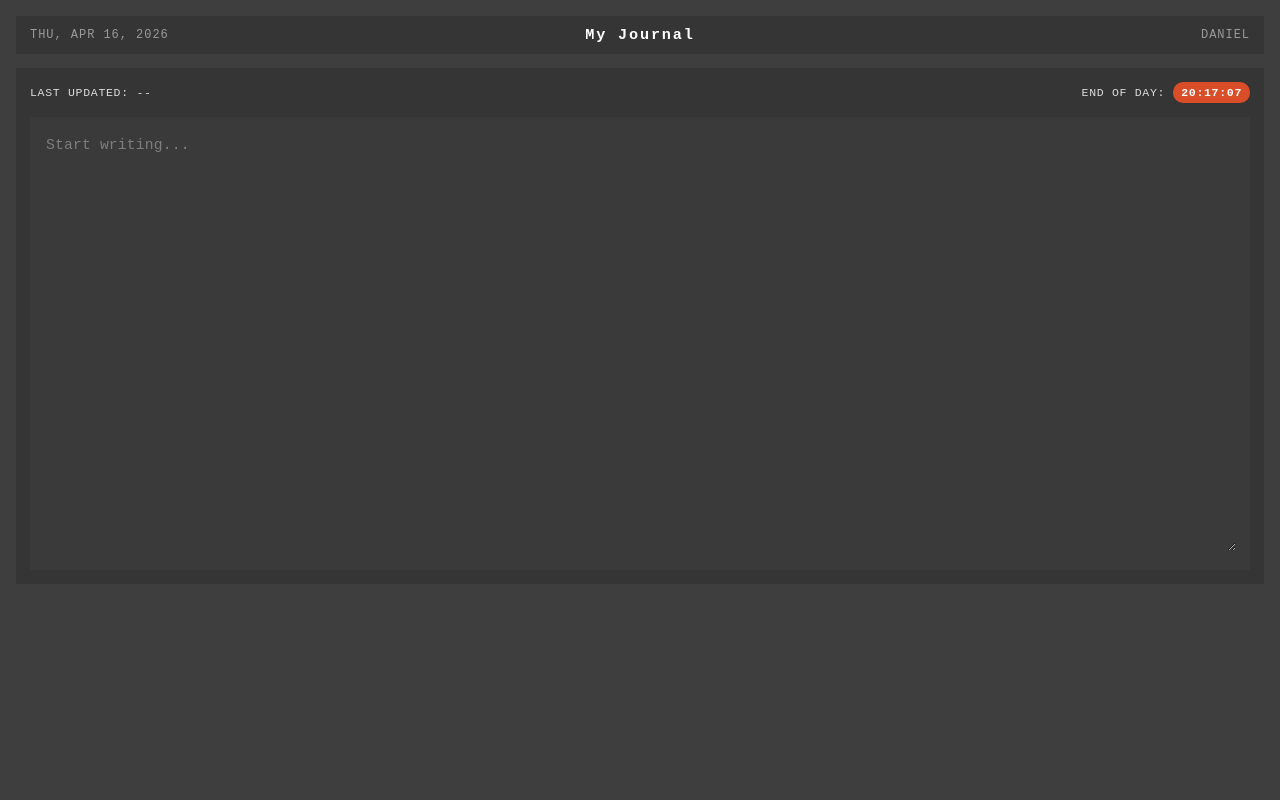
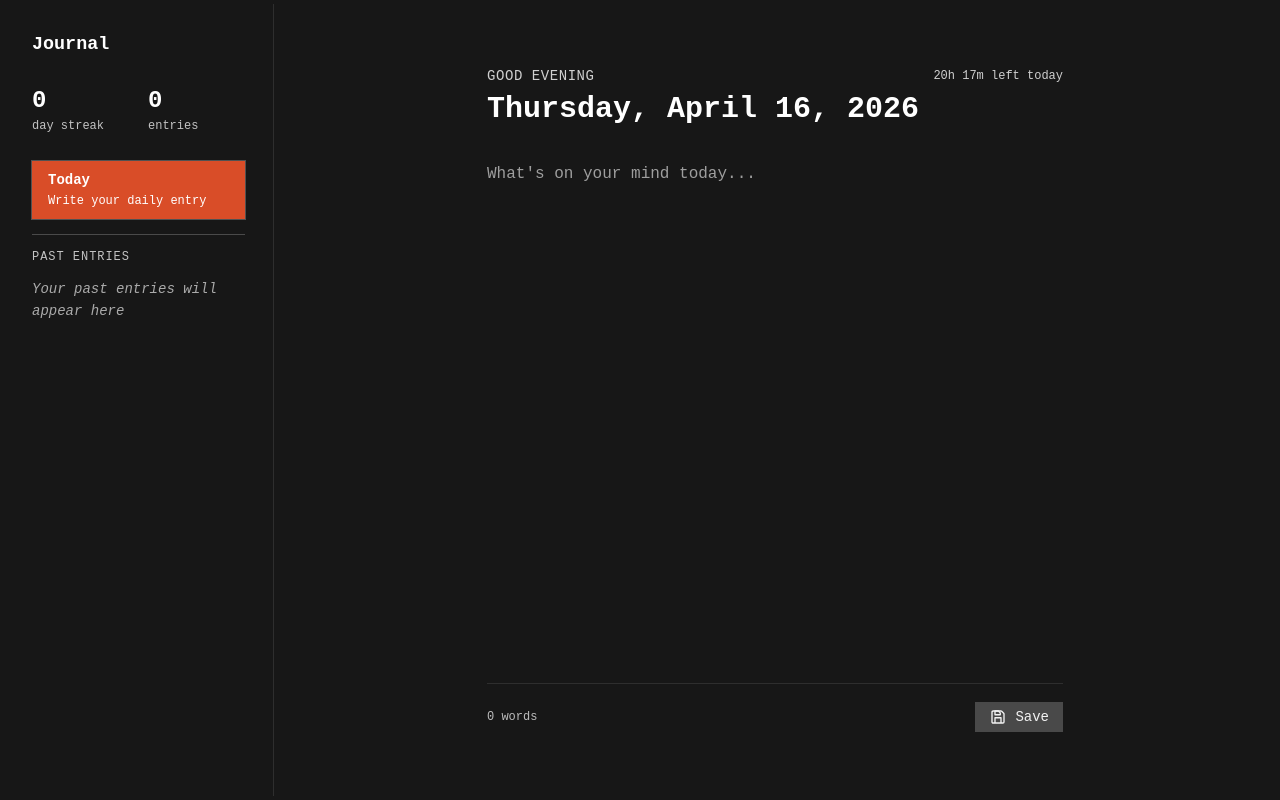
Before and after one commit to selitzer/dailynote, a React (Vite) app: page / in a window 1280 px wide. Built offline with nearby package versions, Linux system fonts and the light colour scheme.

Commit message:
progress on main page UI

```diff
--- a/src/App.css
+++ b/src/App.css
@@ -1,122 +1,284 @@
 .app {
   min-height: 100vh;
-  background: #3e3e3e;
-  color: #e6e6e6;
-  padding: 16px;
+  background: #171717;
+  padding: 4px;
 }
 
-.topbar {
+.shell {
+  min-height: calc(100vh - 8px);
   display: grid;
-  grid-template-columns: 1fr auto 1fr;
-  align-items: center;
-  background: #353535;
-  padding: 10px 14px;
+  grid-template-columns: 270px 1fr;
+  background: #171717;
+  overflow: hidden;
 }
 
-.topbar-left,
-.topbar-right {
+/* sidebar */
+
+.sidebar {
+  padding: 30px 28px;
+  border-right: 1px solid #2e2e2e;
+  display: flex;
+  flex-direction: column;
+}
+
+.journal-title {
+  margin: 0;
+  font-size: 1.15rem;
+  font-weight: 700;
+  color: #ffffff;
+}
+
+.stats {
+  display: flex;
+  gap: 44px;
+  margin-top: 34px;
+}
+
+.stat {
+  display: flex;
+  flex-direction: column;
+  gap: 6px;
+}
+
+.stat-number {
+  font-size: 1.5rem;
+  line-height: 1;
+  font-weight: 700;
+  color: #ffffff;
+}
+
+.stat-label {
+  font-size: 0.75rem;
+  color: #c3c3c3;
+}
+
+.today-card {
+  margin-top: 28px;
+  width: 100%;
+  border: none;
+  background: #d94d28;
+  color: #ffffff;
+  text-align: left;
+  padding: 11px 16px;
+  cursor: pointer;
+}
+
+.today-title {
+  font-size: 0.875rem;
+  font-weight: 700;
+  margin-bottom: 6px;
+}
+
+.today-subtitle {
+  font-size: 0.75rem;
+}
+
+.sidebar-divider {
+  height: 1px;
+  background: #4a4a4a;
+  margin: 15px 0;
+}
+
+.past-section {
+  display: flex;
+  flex-direction: column;
+  gap: 14px;
+}
+
+.past-title {
   font-size: 0.75rem;
   letter-spacing: 0.08em;
-  color: #9a9a9a;
   text-transform: uppercase;
+  color: #c3c3c3;
 }
 
-.topbar-left {
-  text-align: left;
+.past-text {
+  font-size: 0.875rem;
+  color: #aaaaaa;
+  font-style: italic;
+  line-height: 1.6;
 }
 
-.topbar-right {
-  text-align: right;
+
+.main {
+  min-width: 0;
+  overflow-y: auto;
 }
 
-.topbar-center {
-  font-size: 0.95rem;
-  font-weight: 700;
-  letter-spacing: 0.12em;
-  color: #ffffff;
-  text-align: center;
+.main-inner {
+  width: 100%;
+  max-width: 42rem;
+  margin-left: auto;
+  margin-right: auto;
+  padding-left: 3rem;
+  padding-right: 3rem;
+  padding-top: 4rem;
+  padding-bottom: 4rem;
+  min-height: 100%;
+  display: flex;
+  flex-direction: column;
 }
 
-.editor-shell {
-  margin-top: 14px;
-  background: #353535;
-  padding: 14px;
-}
-
-.editor-meta {
+.main-top {
   display: flex;
   justify-content: space-between;
   align-items: center;
   gap: 16px;
-  margin-bottom: 14px;
 }
 
-.editor-meta-left,
-.editor-meta-right {
+.greeting {
+  font-size: 0.875rem;
+  letter-spacing: 0.04em;
+  color: #d0d0d0;
+}
+
+.time-left {
+  font-size: 0.75rem;
+  color: #d0d0d0;
+}
+
+.date-heading {
+  margin: 10px 0 34px;
+  font-size: 1.875rem;
+  line-height: 1.06;
+  color: #ffffff;
+  max-width: 760px;
+}
+
+.writing-area {
+  flex: 1;
+  width: 100%;
+  min-height: 300px;
+  border: none;
+  outline: none;
+  resize: none;
+  background: transparent;
+  color: #f2f2f2;
+  font-size: 1rem;
+  line-height: 1.8;
+  padding: 0;
+}
+
+.writing-area::placeholder {
+  color: #9e9e9e;
+}
+
+.bottom-bar {
+  margin-top: 20px;
+  padding-top: 18px;
+  border-top: 1px solid #2e2e2e;
+  display: flex;
+  justify-content: space-between;
+  align-items: center;
+  gap: 16px;
+}
+
+.word-count {
+  font-size: 0.75rem;
+  color: #bcbcbc;
+}
+
+.saved-button {
+  border: none;
+  background: #494949;
+  color: #f2f2f2;
+  padding: 6px 14px;
+  cursor: pointer;
+  font: inherit;
+  font-size: 0.875rem;
+
+  display: inline-flex;
+  align-items: center;
+  gap: 8px;
+
+  transition: background 0.2s ease, opacity 0.2s ease, color 0.2s ease;
+}
+
+.saved-button--accent {
+  background: #d94d28;
+  color: #ffffff;
+}
+
+.saved-button--disabled {
+  cursor: default;
+  pointer-events: none;
+  opacity: 1;
+}
+
+.saved-icon {
+  width: 18px;
+  height: 18px;
+  flex-shrink: 0;
+}
+
+.today-card--active {
+  outline: 1px solid rgba(255, 255, 255, 0.25);
+}
+
+.past-entry-list {
   display: flex;
   flex-direction: column;
-  gap: 4px;
+  gap: 10px;
 }
 
-.editor-subinfo {
-  margin: 0;
-  font-size: 0.72rem;
-  letter-spacing: 0.06em;
-  color: #dcdcdc;
-  text-transform: uppercase;
+.past-entry-button {
+  width: 100%;
+  border: 1px solid #4a4a4a;
+  background: transparent;
+  color: #f2f2f2;
+  text-align: left;
+  padding: 12px 14px;
+  cursor: pointer;
+  font: inherit;
 }
 
-.editor-meta-right {
-  text-align: right;
-}
-.deadline-row {
-  display: flex;
-  align-items: center;
-  gap: 8px;
+.past-entry-button--active {
+  background: #494949;
 }
 
-.deadline-badge {
-  background: #d94d28;
+.past-entry-date {
+  font-size: 0.78rem;
   color: #ffffff;
-  padding: 4px 8px;
-  border-radius: 10px;
-  font-size: 0.72rem;
-  font-weight: 700;
-  letter-spacing: 0.06em;
-}
-.editor-body {
-  background: #3a3a3a;
-  padding: 14px;
+  margin-bottom: 6px;
 }
 
-.journal-editor {
-  width: 100%;
-  min-height: 420px;
-  border: none;
-  outline: none;
-  resize: vertical;
-  background: transparent;
-  color: #f2f2f2;
-  font-size: 0.92rem;
-  line-height: 1.7;
-  letter-spacing: 0.01em;
+.past-entry-preview {
+  font-size: 0.75rem;
+  color: #bcbcbc;
+  line-height: 1.5;
+   white-space: nowrap;
+  overflow: hidden;
+  text-overflow: ellipsis;
 }
 
-.journal-editor::placeholder {
-  color: #7e7e7e;
+.writing-area--readonly {
+  cursor: default;
 }
 
-@media (max-width: 700px) {
-  .editor-meta {
-    flex-direction: column;
-    align-items: flex-start;
+.locked-label {
+  font-size: 0.875rem;
+  color: #bcbcbc;
+}
+
+.saved-button:disabled {
+  pointer-events: none;
+}
+
+@media (max-width: 900px) {
+  .shell {
+    grid-template-columns: 1fr;
   }
 
-  .editor-meta-right {
-    text-align: left;
+  .sidebar {
+    border-right: none;
+    border-bottom: 1px solid #2e2e2e;
   }
 
-  .journal-editor {
-    min-height: 360px;
+ .main-inner {
+  padding: 32px 22px 22px;
+}
+
+  .date-heading {
+    max-width: none;
   }
 }
--- a/src/App.tsx
+++ b/src/App.tsx
@@ -1,75 +1,290 @@
-import { useEffect, useState } from "react";
+import { useEffect, useMemo, useState } from "react";
 import "./App.css";
 
-function App() {
-  const today = new Date().toLocaleDateString(undefined, {
-    weekday: "short",
-    month: "short",
+type PastEntry = {
+  id: string;
+  dateKey: string;
+  dateLabel: string;
+  content: string;
+};
+
+function getLocalDayKey(date: Date) {
+  const year = date.getFullYear();
+  const month = String(date.getMonth() + 1).padStart(2, "0");
+  const day = String(date.getDate()).padStart(2, "0");
+  return `${year}-${month}-${day}`;
+}
+
+function formatFullDate(date: Date) {
+  return date.toLocaleDateString(undefined, {
+    weekday: "long",
+    month: "long",
     day: "numeric",
     year: "numeric",
   });
+}
 
-  const journalName = "My Journal";
-  const userName = "DANIEL";
+function formatShortDate(date: Date) {
+  return date.toLocaleDateString(undefined, {
+    month: "long",
+    day: "numeric",
+    year: "numeric",
+  });
+}
 
+function App() {
+  const initialDate = new Date();
+
+  const [text, setText] = useState("");
   const [timeLeft, setTimeLeft] = useState("");
+  const [savedText, setSavedText] = useState("");
+  const [justSaved, setJustSaved] = useState(false);
+
+  const [currentDayKey, setCurrentDayKey] = useState(getLocalDayKey(initialDate));
+const [currentDateLabel, setCurrentDateLabel] = useState(formatFullDate(initialDate));
+
+  const [pastEntries, setPastEntries] = useState<PastEntry[]>([]);
+  const [selectedPastEntryId, setSelectedPastEntryId] = useState<string | null>(null);
+
+  const selectedPastEntry = useMemo(() => {
+    return pastEntries.find((entry) => entry.id === selectedPastEntryId) ?? null;
+  }, [pastEntries, selectedPastEntryId]);
+
+  const isViewingPastEntry = selectedPastEntry !== null;
 
   useEffect(() => {
+    const finalizeCurrentDay = () => {
+      const archivedContent = savedText.trim();
+
+      const oldDayDate = new Date(currentDayKey + "T12:00:00");
+      const nextDayDate = new Date(oldDayDate);
+      nextDayDate.setDate(nextDayDate.getDate() + 1);
+
+      if (archivedContent) {
+        setPastEntries((prev) => [
+          {
+            id: currentDayKey,
+            dateKey: currentDayKey,
+            dateLabel: formatShortDate(oldDayDate),
+            content: archivedContent,
+          },
+          ...prev.filter((entry) => entry.id !== currentDayKey),
+        ]);
+      }
+
+      setText("");
+      setSavedText("");
+      setJustSaved(false);
+      setSelectedPastEntryId(null);
+
+      setCurrentDayKey(getLocalDayKey(nextDayDate));
+      setCurrentDateLabel(formatFullDate(nextDayDate));
+    };
+
     const updateTimer = () => {
       const now = new Date();
+      const todayKey = getLocalDayKey(now);
+
+      if (todayKey !== currentDayKey) {
+        finalizeCurrentDay();
+        return;
+      }
 
       const midnight = new Date();
       midnight.setHours(24, 0, 0, 0);
 
       const diff = midnight.getTime() - now.getTime();
+      const totalMinutes = Math.floor(diff / (1000 * 60));
+      const hours = Math.floor(totalMinutes / 60);
+      const minutes = totalMinutes % 60;
 
-      const hours = Math.floor(diff / (1000 * 60 * 60));
-      const minutes = Math.floor((diff / (1000 * 60)) % 60);
-      const seconds = Math.floor((diff / 1000) % 60);
-
-      const formatted = `${String(hours).padStart(2, "0")}:${String(
-        minutes
-      ).padStart(2, "0")}:${String(seconds).padStart(2, "0")}`;
-
-      setTimeLeft(formatted);
+      setTimeLeft(`${hours}h ${minutes}m`);
     };
 
-    updateTimer(); // run immediately
-
+    updateTimer();
     const interval = setInterval(updateTimer, 1000);
 
     return () => clearInterval(interval);
-  }, []);
+  }, [currentDayKey, currentDateLabel, savedText]);
+
+  const displayedText = isViewingPastEntry ? selectedPastEntry.content : text;
+
+  const wordCount = useMemo(() => {
+    const trimmed = displayedText.trim();
+    if (!trimmed) return 0;
+    return trimmed.split(/\s+/).length;
+  }, [displayedText]);
+
+  const trimmedSavedText = savedText.trim();
+  const hasSavedText = trimmedSavedText.length > 0;
+  const isDirty = text !== savedText;
+
+  const buttonLabel = justSaved
+    ? "Saved"
+    : isDirty && hasSavedText
+    ? "Save Edit"
+    : "Save";
+
+  const buttonIsAccent = isDirty && !justSaved;
+  const buttonDisabled = !buttonIsAccent || isViewingPastEntry;
+
+  const handleSave = () => {
+    if (buttonDisabled) return;
+
+    setSavedText(text);
+    setJustSaved(true);
+
+    setTimeout(() => {
+      setJustSaved(false);
+    }, 2500);
+  };
+
+  const totalEntries = pastEntries.length + (savedText.trim() ? 1 : 0);
 
   return (
     <main className="app">
-      <header className="topbar">
-        <div className="topbar-left">{today}</div>
-        <div className="topbar-center">{journalName}</div>
-        <div className="topbar-right">{userName}</div>
-      </header>
+      <div className="shell">
+        <aside className="sidebar">
+          <h1 className="journal-title">Journal</h1>
 
-      <section className="editor-shell">
-        <div className="editor-meta">
-          <div className="editor-meta-left">
-            <p className="editor-subinfo">LAST UPDATED: --</p>
+          <div className="stats">
+            <div className="stat">
+              <div className="stat-number">0</div>
+              <div className="stat-label">day streak</div>
+            </div>
+
+            <div className="stat">
+              <div className="stat-number">{totalEntries}</div>
+              <div className="stat-label">entries</div>
+            </div>
           </div>
 
-          <div className="editor-meta-right">
-            <div className="deadline-row">
-              <span className="editor-subinfo">END OF DAY:</span>
-              <span className="deadline-badge">{timeLeft}</span>
+          <button
+            className={`today-card ${!isViewingPastEntry ? "today-card--active" : ""}`}
+            type="button"
+            onClick={() => setSelectedPastEntryId(null)}
+          >
+            <div className="today-title">Today</div>
+            <div className="today-subtitle">Write your daily entry</div>
+          </button>
+
+          <div className="sidebar-divider" />
+
+          <div className="past-section">
+            <div className="past-title">Past Entries</div>
+
+            {pastEntries.length === 0 ? (
+              <div className="past-text">Your past entries will appear here</div>
+            ) : (
+              <div className="past-entry-list">
+                {pastEntries.map((entry) => (
+                  <button
+                    key={entry.id}
+                    type="button"
+                    className={`past-entry-button ${
+                      selectedPastEntryId === entry.id ? "past-entry-button--active" : ""
+                    }`}
+                    onClick={() => setSelectedPastEntryId(entry.id)}
+                  >
+                    <div className="past-entry-date">{entry.dateLabel}</div>
+                    <div className="past-entry-text">{entry.content}</div>
+                  </button>
+                ))}
+              </div>
+            )}
+          </div>
+        </aside>
+
+        <section className="main">
+          <div className="main-inner">
+            <div className="main-top">
+              <div className="greeting">
+                {isViewingPastEntry ? "ARCHIVED ENTRY" : "GOOD EVENING"}
+              </div>
+              <div className="time-left">
+                {isViewingPastEntry ? "read only" : `${timeLeft} left today`}
+              </div>
+            </div>
+
+            <h2 className="date-heading">
+              {isViewingPastEntry ? selectedPastEntry.dateLabel : currentDateLabel}
+            </h2>
+
+            <textarea
+              className={`writing-area ${isViewingPastEntry ? "writing-area--readonly" : ""}`}
+              placeholder="What's on your mind today..."
+              value={displayedText}
+              onChange={(e) => setText(e.target.value)}
+              readOnly={isViewingPastEntry}
+            />
+
+            <div className="bottom-bar">
+              <div className="word-count">
+                {wordCount} {wordCount === 1 ? "word" : "words"}
+              </div>
+
+              {isViewingPastEntry ? (
+                <div className="locked-label">Locked</div>
+              ) : (
+                <button
+                  className={`saved-button ${buttonIsAccent ? "saved-button--accent" : ""} ${
+                    buttonDisabled ? "saved-button--disabled" : ""
+                  }`}
+                  type="button"
+                  onClick={handleSave}
+                  disabled={buttonDisabled}
+                >
+                  {justSaved ? (
+                    <svg
+                      className="saved-icon"
+                      xmlns="http://www.w3.org/2000/svg"
+                      viewBox="0 0 24 24"
+                      fill="none"
+                      aria-hidden="true"
+                    >
+                      <path
+                        d="M5 12.5L9.5 17L19 7.5"
+                        stroke="currentColor"
+                        strokeWidth="2"
+                        strokeLinecap="round"
+                        strokeLinejoin="round"
+                      />
+                    </svg>
+                  ) : (
+                    <svg
+                      className="saved-icon"
+                      xmlns="http://www.w3.org/2000/svg"
+                      viewBox="0 0 24 24"
+                      fill="none"
+                      aria-hidden="true"
+                    >
+                      <path
+                        d="M4 5.5C4 4.67157 4.67157 4 5.5 4H15.8787C16.2765 4 16.658 4.15804 16.9393 4.43934L19.5607 7.06066C19.842 7.34196 20 7.72348 20 8.12132V18.5C20 19.3284 19.3284 20 18.5 20H5.5C4.67157 20 4 19.3284 4 18.5V5.5Z"
+                        stroke="currentColor"
+                        strokeWidth="1.8"
+                        strokeLinejoin="round"
+                      />
+                      <path
+                        d="M8 4V9H15V6.5L12.5 4H8Z"
+                        stroke="currentColor"
+                        strokeWidth="1.8"
+                        strokeLinejoin="round"
+                      />
+                      <path
+                        d="M8 20V13H16V20"
+                        stroke="currentColor"
+                        strokeWidth="1.8"
+                        strokeLinejoin="round"
+                      />
+                    </svg>
+                  )}
+                  <span>{buttonLabel}</span>
+                </button>
+              )}
             </div>
           </div>
-        </div>
-
-        <div className="editor-body">
-          <textarea
-            className="journal-editor"
-            placeholder="Start writing..."
-          />
-        </div>
-      </section>
+        </section>
+      </div>
     </main>
   );
 }
--- a/src/index.css
+++ b/src/index.css
@@ -2,6 +2,16 @@
   font-family: "Courier New", Courier, monospace;
   color: #f2f2f2;
   background: #3e3e3e;
+}
+
+::selection {
+  background: #d94d28;
+  color: #ffffff;
+}
+
+::-moz-selection {
+  background: #d94d28;
+  color: #ffffff;
 }
 
 * {
@@ -17,6 +27,7 @@ body,
 
 body {
   min-width: 320px;
+  background: #3e3e3e;
 }
 
 button,
```
